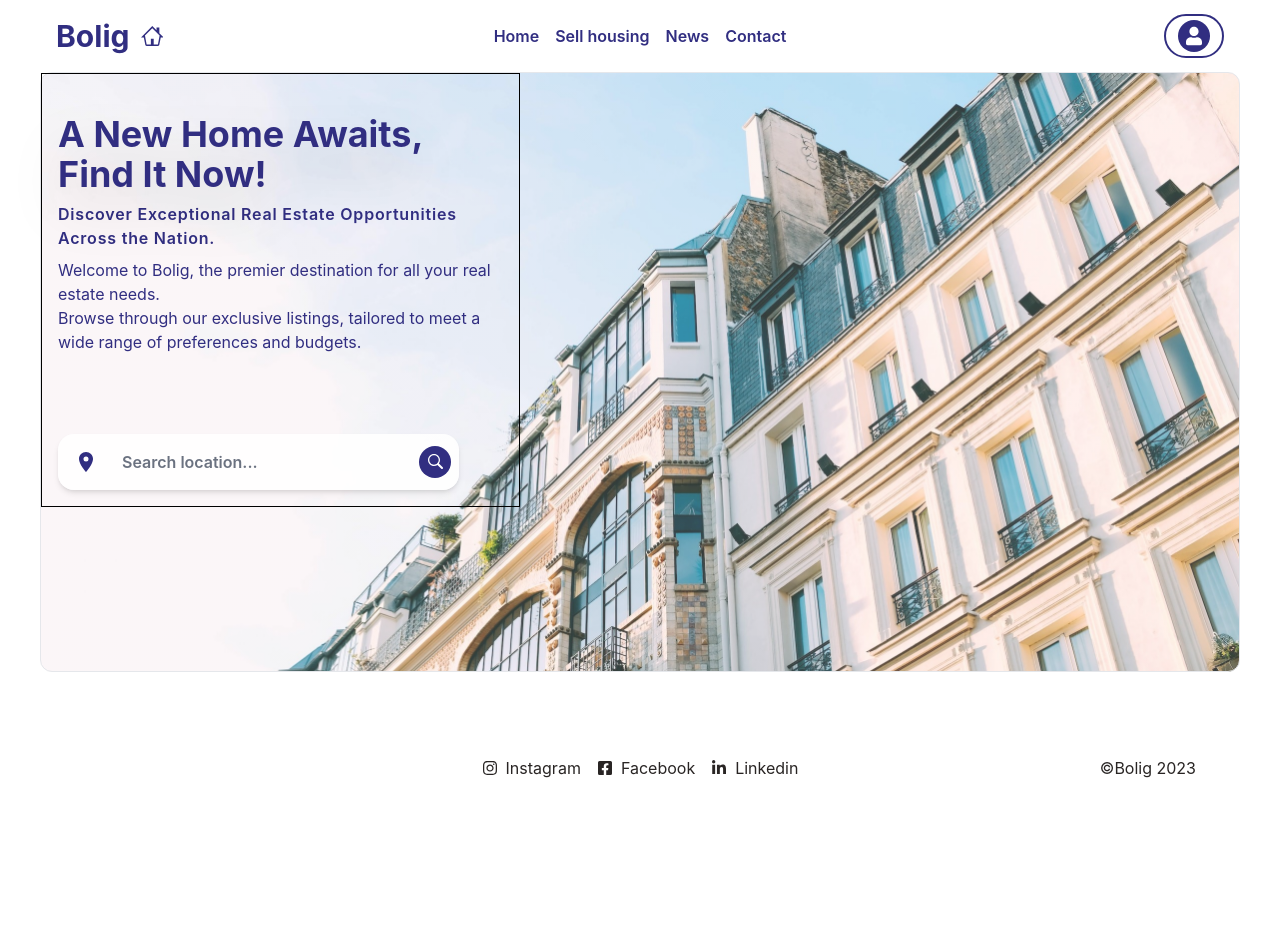
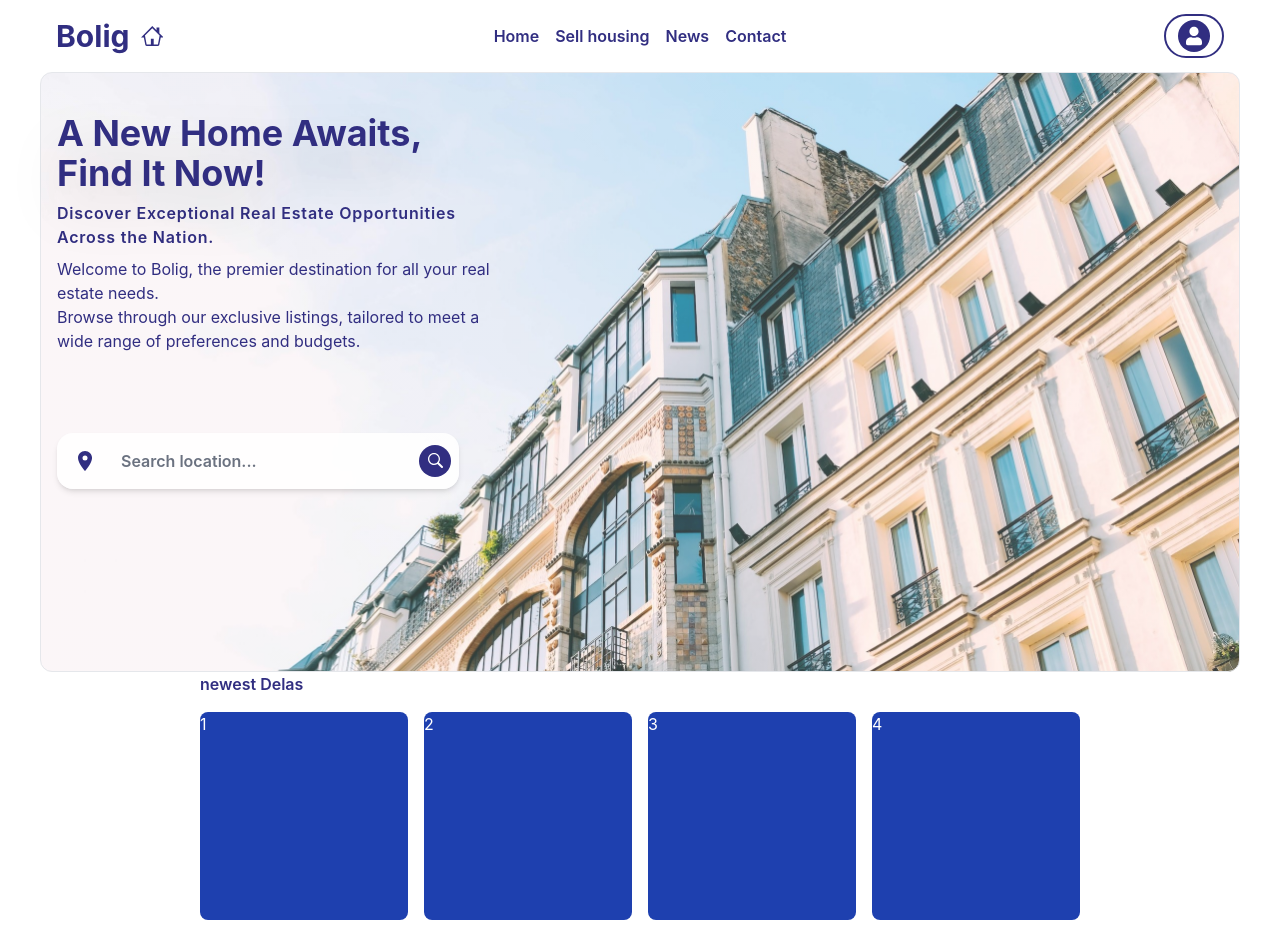
Before and after one commit to MaxAndreasLundin/bolig-web, a Next.js app: page / in a window 1280 px wide. Shown: the top 942 px of the page. Before the commit the page ends 800 px from the top, so only its background shows below. Built offline with nearby package versions, Linux system fonts and the light colour scheme.

Commit message:
start creating newsest deals col

```diff
--- a/app/page.tsx
+++ b/app/page.tsx
@@ -11,7 +11,7 @@ export default function Home() {
           backgroundImage: `linear-gradient(rgba(255, 255, 255, 0.2), rgba(255, 255, 255, 0.2)), url(/houseParis2.jpg)`,
         }}
       >
-        <div className="h-full w-full md:w-[50%] lg:w-[40%] flex flex-1 flex-col items-start justify-center pt-10 p-4 bg-white bg-opacity-80 md:bg-transparent border border-black">
+        <div className="h-full w-full md:w-[50%] lg:w-[40%] flex flex-1 flex-col items-start justify-center pt-10 p-4 bg-white bg-opacity-80 md:bg-transparent">
           <div className='mb-20'>
             <p className="text-3xl font-semibold md:font-bold drop-shadow-2xl md:text-4xl">
               A New Home Awaits, <br/> Find It Now!
@@ -27,6 +27,16 @@ export default function Home() {
         </div>
 
       </div>
+
+      <div className='flex flex-1 flex-col gap-4 text-white'>
+        <p className='text-indigo-900 font-semibold'>newest Delas</p>
+        <div className='flex gap-4'>
+          <div className='bg-blue-800 w-52 h-52 rounded-lg'>1</div>
+          <div className='bg-blue-800 w-52 h-52 rounded-lg'>2</div>
+          <div className='bg-blue-800 w-52 h-52 rounded-lg'>3</div>
+          <div className='bg-blue-800 w-52 h-52 rounded-lg'>4</div>
+        </div>
+      </div>
     </div>
   );
 }
```
